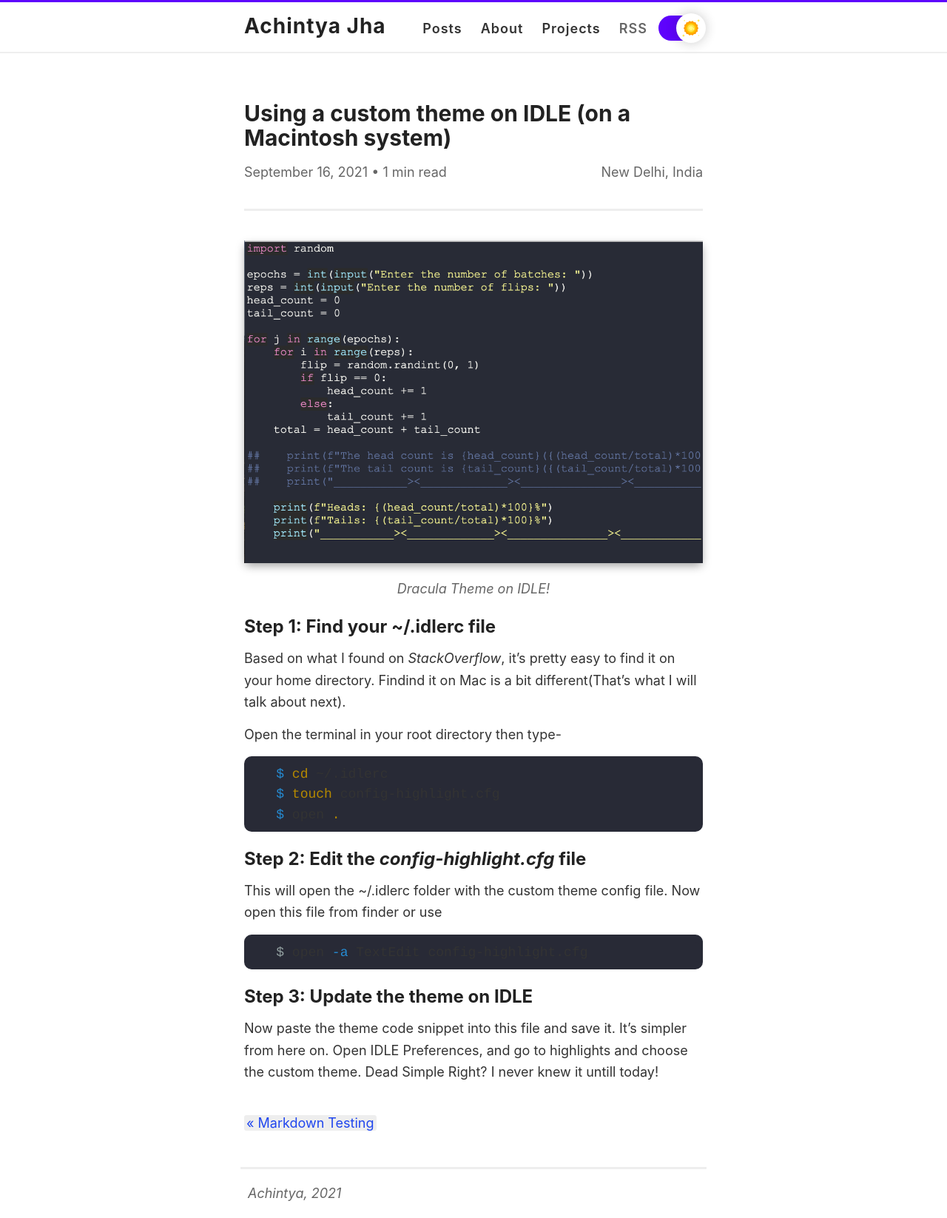
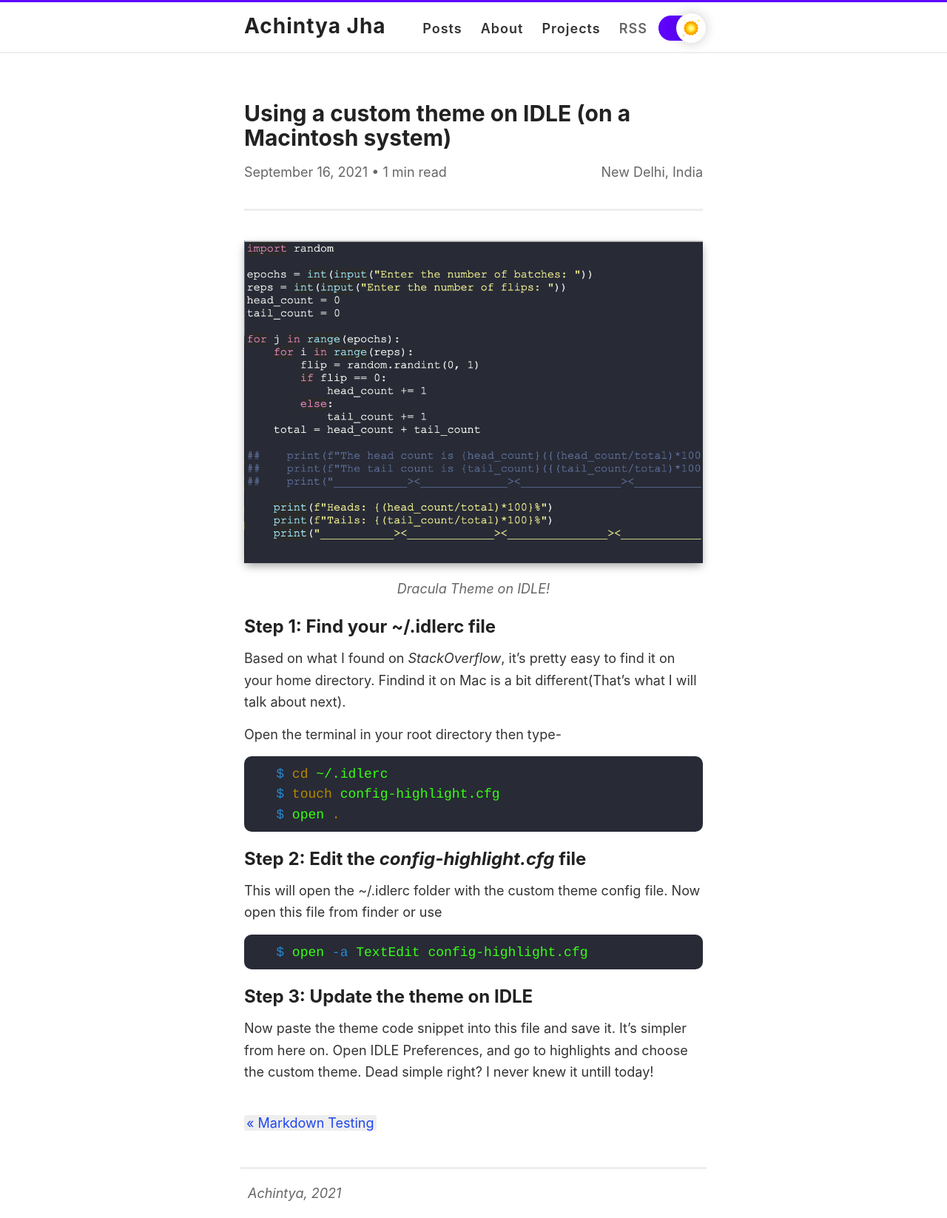
Before and after one commit to achntj/achintyajha.github.io, a Jekyll site: the page built from _posts/2021-9-16-idle-custom-themes.md, in a window 1280 px wide. Shown: the whole page at 74% size. Built offline with Jekyll 4.4.1, drawn with Linux system fonts in a browser that asks for light colours.

Commit message:
idle themes post

````diff
--- a/_posts/2021-9-16-idle-custom-themes.md
+++ b/_posts/2021-9-16-idle-custom-themes.md
@@ -25,10 +25,10 @@ Open the terminal in your root directory then type-
 
 This will open the ~/.idlerc folder with the custom theme config file. Now open this file from finder or use
 
-```console
+```bash
     $ open -a TextEdit config-highlight.cfg
 ```
 
 ## Step 3: Update the theme on IDLE
 
-Now paste the theme code snippet into this file and save it. It's simpler from here on. Open IDLE Preferences, and go to highlights and choose the custom theme. Dead Simple Right? I never knew it untill today!
+Now paste the theme code snippet into this file and save it. It's simpler from here on. Open IDLE Preferences, and go to highlights and choose the custom theme. Dead simple right? I never knew it untill today!
--- a/_sass/_highlights.scss
+++ b/_sass/_highlights.scss
@@ -12,6 +12,7 @@
 }
 
 code {
+  color: #39ff14;
   font-family: "Bitstream Vera Sans Mono", "Courier", monospace;
 }
 
````
